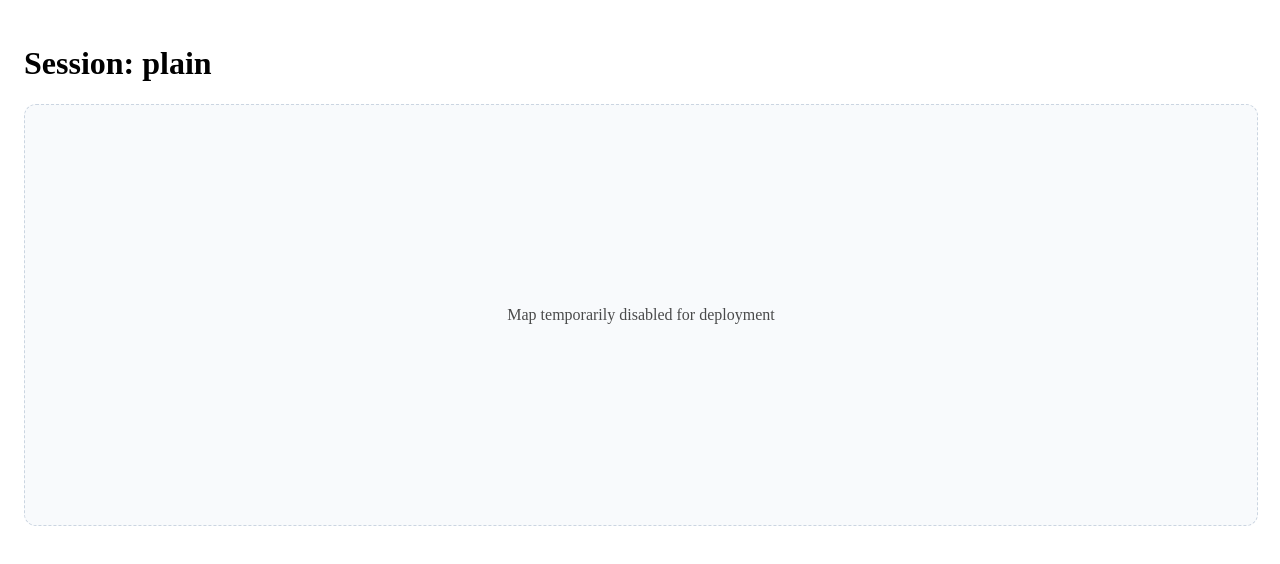
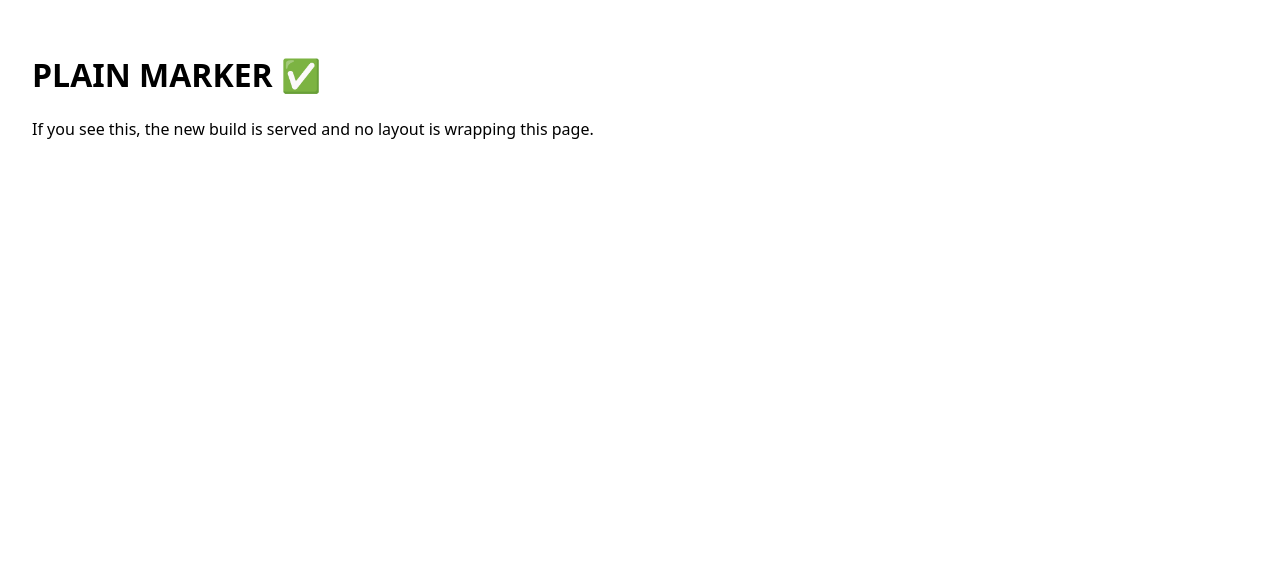
Before and after one commit to jwes9121/jride-clean, a Next.js app: page /plain in a window 1280 px wide. Shown: the top 564 px of the page. Built offline with nearby package versions, Linux system fonts and the light colour scheme.

Commit message:
Create page.tsx

```diff
--- /dev/null
+++ b/app/plain/page.tsx
@@ -0,0 +1,12 @@
+// app/plain/page.tsx
+export const dynamic = "force-dynamic";
+export const revalidate = 0;
+
+export default function Plain() {
+  return (
+    <main style={{ padding: 24, fontFamily: "system-ui, sans-serif" }}>
+      <h1>PLAIN MARKER ✅</h1>
+      <p>If you see this, the new build is served and no layout is wrapping this page.</p>
+    </main>
+  );
+}
```
